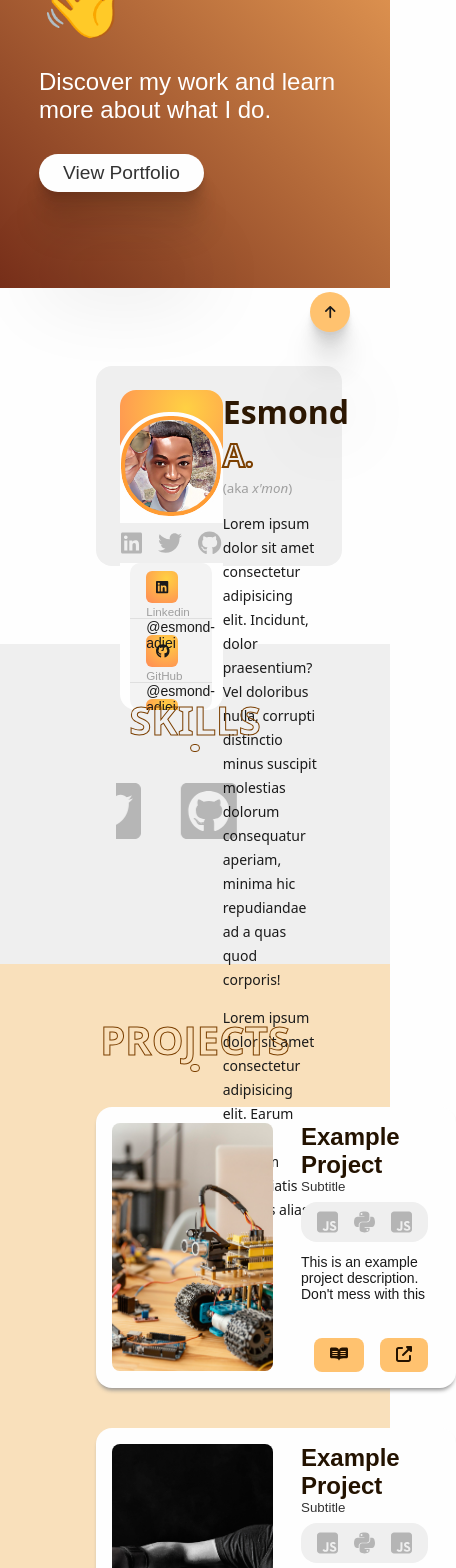
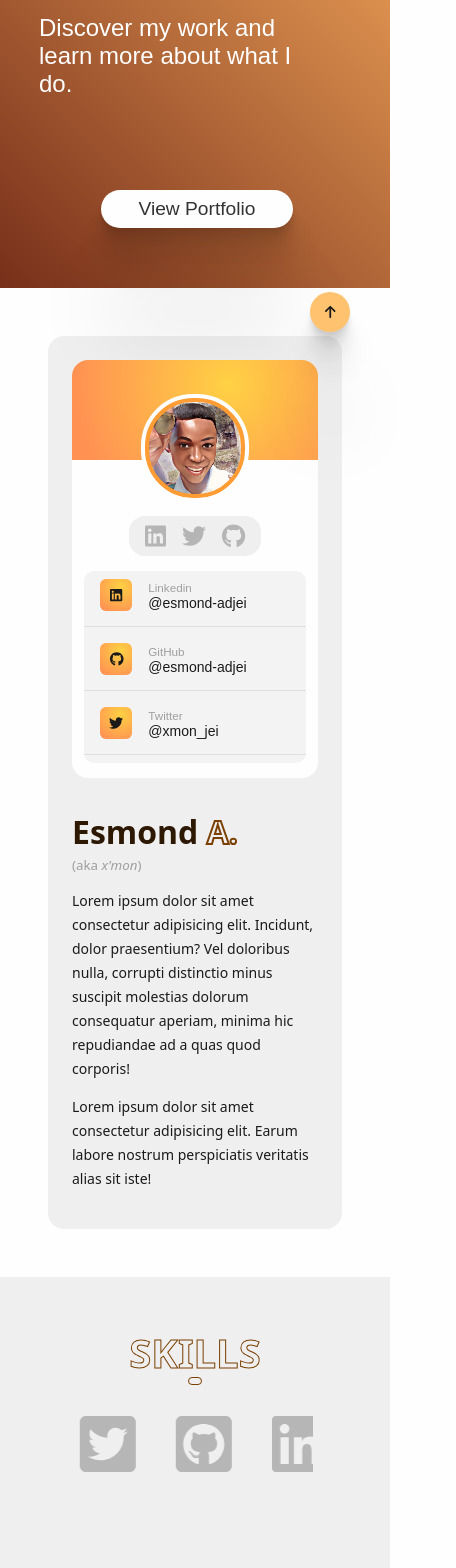
Before and after one commit to esmond-adjei/portfolio-website, a React (Create React App) app in the folder portfolio-front/: page / in a window 390 px wide. Shown: the part 432-2000 px from the top of the page, 456 px wide, since content can reach past the window. Built offline with nearby package versions, Linux system fonts and the light colour scheme.

Commit message:
modified some files

```diff
--- a/portfolio-front/src/components/microcomponents/micro.css
+++ b/portfolio-front/src/components/microcomponents/micro.css
@@ -129,7 +129,7 @@
   top: 50px;
   right: 10px;
   text-align: center;
-  border-radius: 16px;
+  border-radius: 33%;
   background-color: var(--light-50);
   box-shadow: var(--multiple-shadow);
 
@@ -220,7 +220,6 @@ button[type="submit"] {
 /* ---------- IMAGE SLIDER ----------- */
 .sliding-image{
   position: relative;
-  width: 83%;
   height: 400px;
   margin: auto;
   border-radius: 32px;
--- a/portfolio-front/src/style/component-styles/Billboard.css
+++ b/portfolio-front/src/style/component-styles/Billboard.css
@@ -1,6 +1,6 @@
 .banner {
     height: 720px;
-    background-image: url('../../images/kid-engineer.jpg');
+    /* background-image: url('../../images/kid-engineer.jpg'); */
     background-position: center;
     background-size: cover;
 
@@ -22,7 +22,7 @@
 
 .banner-text h1 {
     font-size: 4.5rem;
-    margin-bottom: 20px;
+    /* margin-bottom: 20px; */
 }
 
 .banner-text p {
@@ -49,6 +49,7 @@
 
 /* --------- CTA ------------- */
 .btn {
+    width: var(--cta-width);
     color: #333;
     font-size: 1.2rem;
     border: none;
--- a/portfolio-front/src/style/component-styles/Content.css
+++ b/portfolio-front/src/style/component-styles/Content.css
@@ -1,5 +1,5 @@
 section {
-    padding: 48px 96px;
+    padding: 48px;
     min-height: 320px;
     background-color: var(--white);
 }
@@ -36,10 +36,11 @@ section {
     background-color: var(--grey);
     border-radius: 16px;
     padding: 24px;
+    gap: 32px;
 }
 
 .profile-card {
-    width: 320px;
+    min-width: var(--card-width);
     min-height: 320px;
     border-radius: 16px;
     background-color: var(--white);
@@ -138,7 +139,8 @@ section {
 
 /* ----------- MORE PROJECTS SECTION -------- */
 .more-projects__section {
-    padding: 96px;
+    /* padding: 96px; */
+    align-items: center;
     background-color: var(--dark-text);
 }
 .carousel_of_cards, .blog_posts {
@@ -152,33 +154,3 @@ section {
 .interests__section {
     min-height: 720px;
 }
-
-/* -------------- RESPONSIVE -------------- */
-@media (max-width: 767px) {
-    .main-content {
-        flex-direction: column;
-        align-items: center;
-    }
-
-    .content__column {
-        width: 100%;
-    }
-
-    .profile__section {
-        height: 200px;
-        margin: 30px 0 30px 0;
-        position: initial;
-        width: 124%;
-        flex-direction: row;
-    }
-
-
-    .profile__contact {
-        margin: 0 15px;
-        width: 80%;
-    }
-
-    nav ul {
-        display: none;
-    }
-}
--- a/portfolio-front/src/style/component-styles/Header.css
+++ b/portfolio-front/src/style/component-styles/Header.css
@@ -29,6 +29,7 @@ nav ul {
     display: flex;
     gap: 24px;
     list-style: none;
+    transition: all 0.5s;
 }
 
 .nav__links {
--- a/portfolio-front/src/style/component-styles/card.css
+++ b/portfolio-front/src/style/component-styles/card.css
@@ -1,6 +1,5 @@
 .card {
     max-width: 720px;
-    min-width: 360px;
     margin: auto;
     margin-top: 40px;
     padding: 16px;
--- a/portfolio-front/src/style/custom.css
+++ b/portfolio-front/src/style/custom.css
@@ -10,3 +10,6 @@
 
 /* mini componenets */
 @import "./component-styles/card.css";
+
+/* responsive design (1) desktop first, (2) mobile*/
+@import "./responsive.css";
--- a/portfolio-front/src/style/global.css
+++ b/portfolio-front/src/style/global.css
@@ -1,5 +1,8 @@
 /* global variables */
 :root {
+    /* GLOBAL DIMENSIONS */
+    --cta-width: 192px;
+    --card-width: 320px;
     /* THEME COLORS 1*/
     /* --light-main: #C38154; */
     /* chestnut */
@@ -64,16 +67,6 @@ a {
     color: var(--dark-text)
 }
 
-/* development styles */
-.dev--border {
-    border: 3px solid green;
-}
-
-.dev--container {
-    margin: 5px;
-    background-color: #cccccc;
-}
-
 /* body {
     background: #c8c4c3;
 } */
--- /dev/null
+++ b/portfolio-front/src/style/responsive.css
@@ -0,0 +1,110 @@
+/* -------------- RESPONSIVE -------------- */
+/* IPAD AIR */
+@media (max-width: 820px) {
+    nav ul::before {
+        content: url("../images/menu.svg");
+        width: 40px;
+        height: 40px;
+        position: absolute;
+        top: -50px;
+        border-radius: 8px;
+        cursor: pointer;
+        padding: 4px;
+        background-color: red;
+        animation: rotation 0.5s;
+    }
+
+    nav ul {
+        display: none;
+        position: absolute;
+        right: 0;
+        top: 46px;
+        background-color: var(--light-100);
+        flex-direction: column;
+        padding: 32px 16px;
+        gap: 30px;
+        align-items: center;
+        height: 90vh;
+        width: 32%;
+        font-size: larger;
+    }
+
+    /* BIOGRAPHY */
+    .profile__section, .profile__text {
+        width: 100%;
+    }
+    .profile__section .profile-card {
+        margin: auto;
+    }
+}
+
+/* SAMSUNG GALAXY S20 ULTRA */
+@media (max-width: 560px) {
+
+    /* BANNER */
+    .banner-text h1{
+        font-size: 3rem;
+        width: 50%;
+    }
+    .banner-text p {
+        width: 80%;
+    }
+    .banner-text .btn {
+        position: absolute;
+        bottom: -100px;
+        left: calc( 45% - 0.5 * var(--cta-width) );
+    }
+
+    /* BIOGRAPHY */
+    .profile__section {
+        flex-direction: column;
+        width: 100%;
+    }
+
+    .profile__section .profile-card {
+        margin: auto;
+        max-width: calc(0.8 * var(--card-width));
+        min-width: 100%;
+    }
+
+    /* CARD */
+    .card {
+        flex-direction: column;
+        width: 100%;
+        align-self: center;
+        position: relative;
+    }
+    .card .card__image {
+        width: 100%;
+    }
+    .card .card__icons {
+        position: absolute;
+        right: 40px;
+        top: 50%;
+        box-shadow: var(--multiple-shadow);
+    }
+    .card .card__description {
+        height: fit-content;
+    }
+
+    /* MORE PROJECTS */
+    .carousel_of_cards, .blog_posts{
+        flex-direction: column;
+    }
+
+    /* FOOTER */
+    .footer__info {
+        flex-direction: column;
+        align-items: center;
+    }
+}
+
+/* animations */
+@keyframes rotation {
+    0% {
+        rotate: 0deg;
+    }
+    100% {
+        rotate: -90deg;
+    }
+}
```
Also changed, not shown: portfolio-front/src/images/menu.svg (added), portfolio-front/src/images/menu_open.svg (added).
